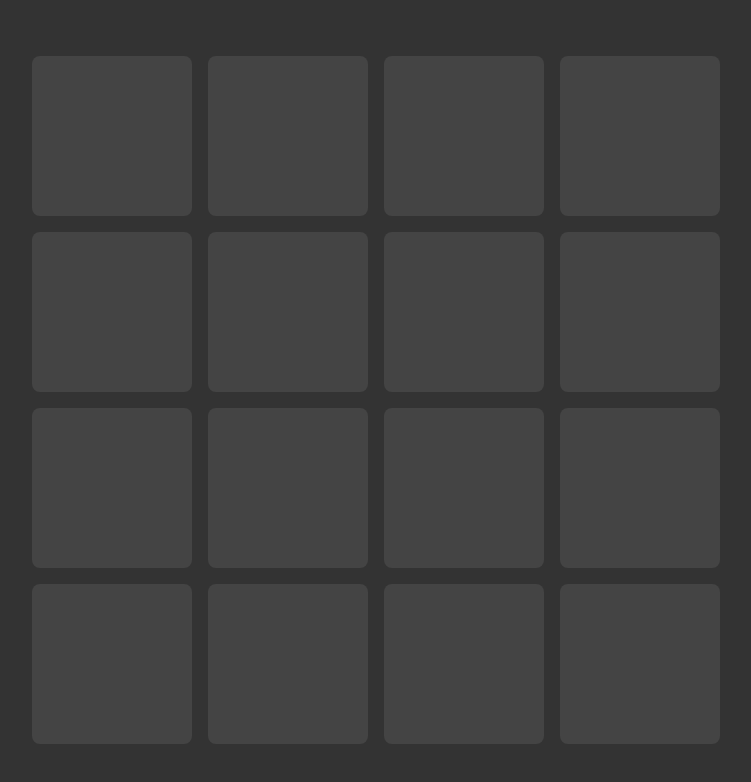
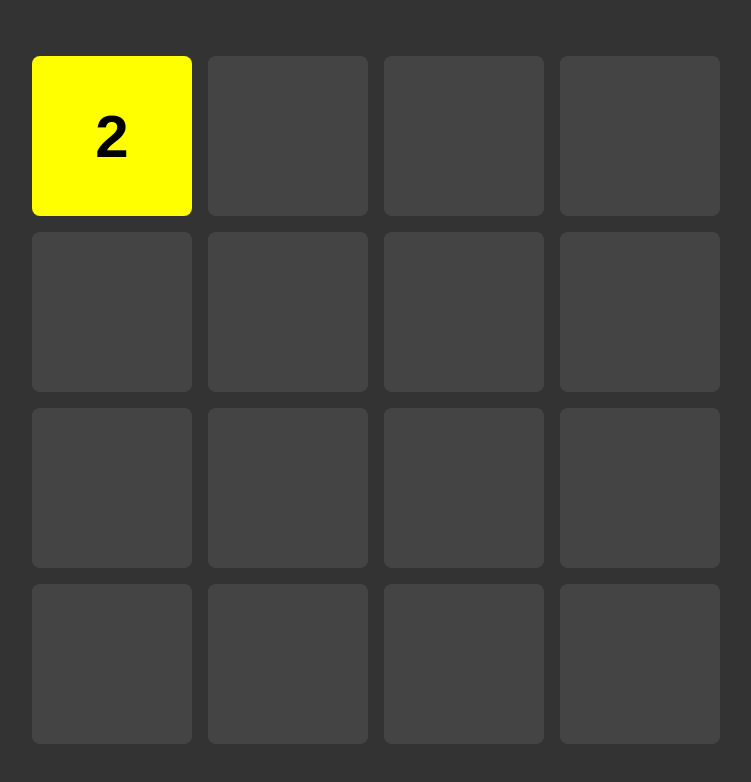
Before and after one commit to WoolenLamb2171/2048_js_web_game, a plain HTML site: page index.html in a window 1280 px wide. Shown: the whole page, without its empty margins (264-1015 px from the left). Drawn offline with Linux system fonts and the light colour scheme.

Commit message:
added layout for tile

```diff
--- a/index.html
+++ b/index.html
@@ -25,6 +25,8 @@
         <div class="cell"></div>
         <div class="cell"></div>
         <div class="cell"></div>
+
+        <div class="tile">2</div>
     </div>
 </body>
 </html>
--- a/styles.css
+++ b/styles.css
@@ -25,3 +25,19 @@ body{
     background-color: #444;
     border-radius: 1vmin;
 }
+
+.tile{
+    position: absolute;
+    top: 0;
+    left: 0;
+    display: flex;
+    justify-content: center;
+    align-items: center;
+    width: 20vmin;
+    height: 20vmin;
+    border-radius: 1vmin;
+    font-family: Arial, Helvetica, sans-serif;
+    font-size: 7.5vmin;
+    font-weight: bold;
+    background: yellow;
+}
```
